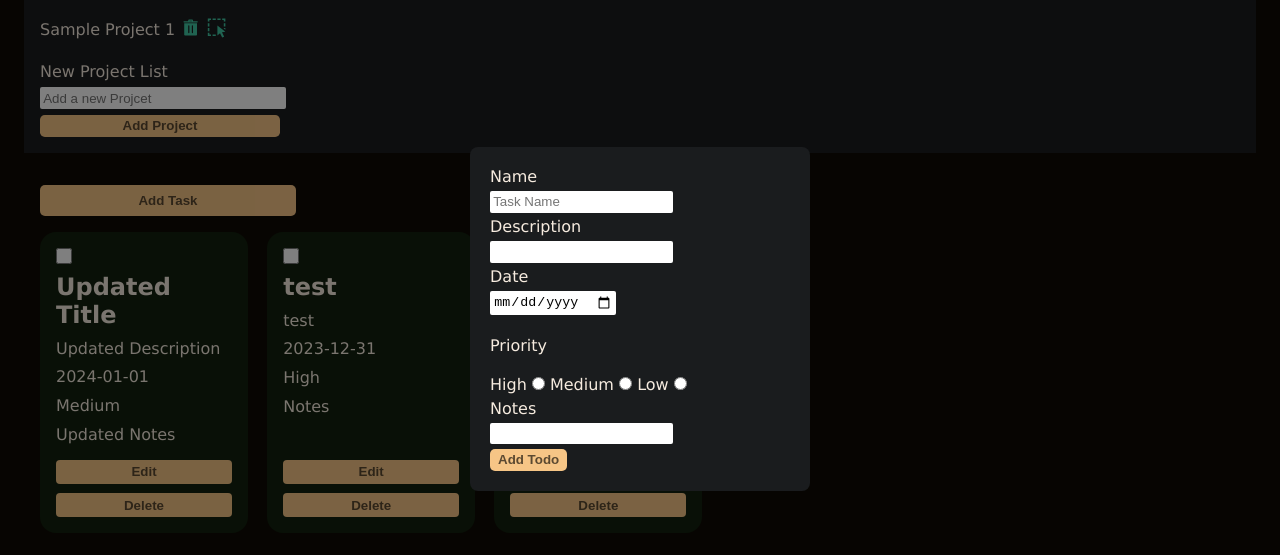
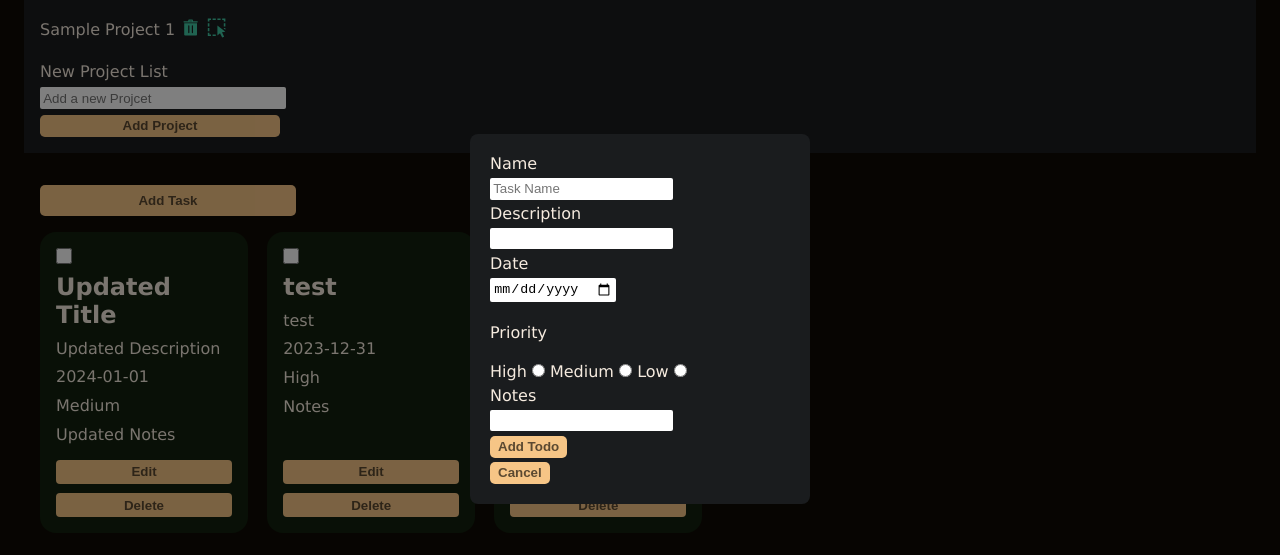
Before and after one commit to J-A-R-S-H/to-do-list-project, a website built with webpack: page src/index.html in a window 1280 px wide. Both pictures are taken after a click on the button "Add Task". Shown: the part 81-636 px from the top of the page. Built offline with nearby package versions, Linux system fonts and the light colour scheme.

Commit message:
added functioning cancel buttonf for add form, mvp done fofr now

```diff
--- a/src/index.html
+++ b/src/index.html
@@ -63,6 +63,7 @@
         <input type="textarea" id="todo-notes" rows="3" />
 
         <button type="submit" id="submit">Add Todo</button>
+        <button type="button" id="cancel-add">Cancel</button>
       </form>
     </div>
   </div>
--- a/src/index.js
+++ b/src/index.js
@@ -172,6 +172,11 @@ function renderTodoList(projects = getterPL()) {
     addBtn.addEventListener("click", () => {
       addModal.style.display = "flex";
     });
+
+    const cancelAddBtn = document.querySelector("#cancel-add");
+    cancelAddBtn.addEventListener("click", () => {
+      addModal.style.display = "none";
+    });
   });
 }
 
```
